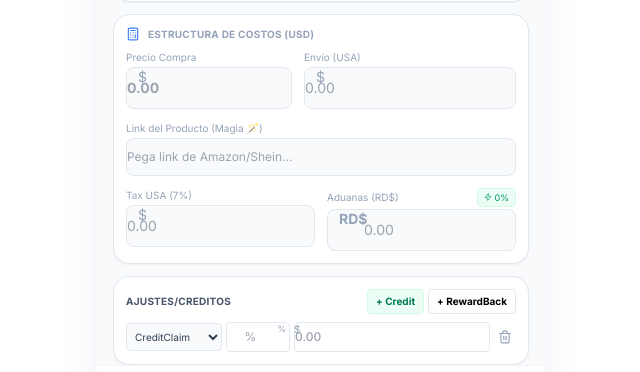
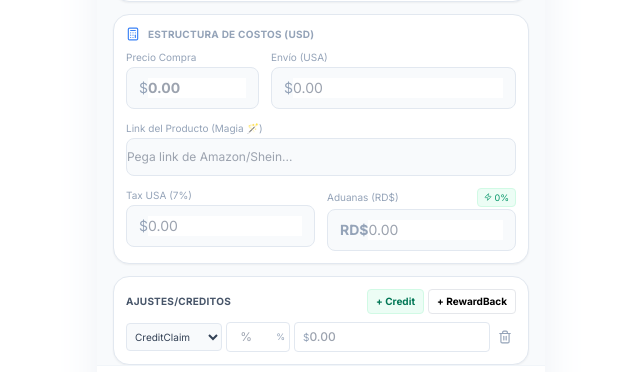
Before and after one commit to koaz-12/kargo-app, a Next.js app: page /calculator in a window 1280 px wide. Both pictures are taken after a click on the button "+ Credit". Shown: the part 357-729 px from the top of the page, without its empty margins (319-959 px from the left). Built offline with nearby package versions, Linux system fonts and the light colour scheme; no server answers; the database is empty.

Commit message:
style(ui): refactor inputs to flexbox for perfect alignment

```diff
--- a/features/calculator/components/AdjustmentsSection.tsx
+++ b/features/calculator/components/AdjustmentsSection.tsx
@@ -43,22 +43,22 @@ export default function AdjustmentsSection({ formState, setters }: AdjustmentsSe
                             <option value="PRICE_ADJUSTMENT">Ajuste</option>
                             {/* Removed Invalid/Duplicate Options: PRICE_PROTECTION, REWARD_BACK (old label) */}
                         </select>
-                        <div className="relative w-16">
+                        <div className="w-16 flex items-center border border-slate-200 rounded px-1 py-1.5 bg-white focus-within:border-blue-500 transition-colors">
                             <input
                                 type="number"
                                 placeholder="%"
-                                className="w-full px-1 py-1.5 text-xs border border-slate-200 rounded focus:border-blue-500 outline-none text-center bg-white"
+                                className="w-full text-xs outline-none text-center bg-transparent"
                                 value={adj.percentage || ''}
                                 onChange={(e) => setters.updateAdjustment(adj.id, 'percentage', Number(e.target.value))}
                             />
-                            <span className="absolute right-1 top-1.5 text-[9px] text-slate-400">%</span>
+                            <span className="text-[9px] text-slate-400 ml-0.5">%</span>
                         </div>
-                        <div className="relative flex-1">
-                            <span className="absolute left-1.5 top-1.5 text-[10px] text-slate-400">$</span>
+                        <div className="flex-1 flex items-center border border-slate-200 rounded px-2 py-1.5 bg-white focus-within:border-blue-500 transition-colors">
+                            <span className="text-[10px] text-slate-400 mr-1">$</span>
                             <input
                                 type="number"
                                 placeholder="0.00"
-                                className="w-full pl-3 pr-2 py-1.5 text-xs border border-slate-200 rounded focus:border-blue-500 outline-none font-medium"
+                                className="w-full text-xs outline-none font-medium bg-transparent"
                                 value={adj.amount || ''}
                                 onChange={(e) => setters.updateAdjustment(adj.id, 'amount', Number(e.target.value))}
                             />
--- a/features/calculator/components/CostInputs.tsx
+++ b/features/calculator/components/CostInputs.tsx
@@ -32,13 +32,13 @@ export default function CostInputs({ formState, setters, onApplyDiscount, select
                 <div className="flex gap-3">
                     <div className="flex-1">
                         <label className="text-[10px] text-slate-400 block mb-0.5">Precio Compra</label>
-                        <div className="relative">
-                            <span className="absolute left-3 top-1/2 -translate-y-1/2 text-slate-400 text-sm">$</span>
+                        <div className="flex items-center bg-slate-50 border border-slate-200 rounded-lg px-3 py-2.5 focus-within:ring-2 focus-within:ring-blue-500 transition-all">
+                            <span className="text-slate-400 text-sm mr-2">$</span>
                             <input
                                 type="number"
                                 value={formState.buyPrice || ''}
                                 onChange={(e) => setters.setBuyPrice(Number(e.target.value))}
-                                className="w-full pl-6 pr-3 py-2.5 bg-slate-50 border border-slate-200 rounded-lg text-sm font-bold text-slate-900 outline-none focus:ring-2 focus:ring-blue-500 transition-all"
+                                className="w-full bg-transparent text-sm font-bold text-slate-900 outline-none"
                                 placeholder="0.00"
                             />
                         </div>
@@ -47,20 +47,20 @@ export default function CostInputs({ formState, setters, onApplyDiscount, select
                     {/* 2. Shipping */}
                     <div className="w-1/3">
                         <label className="text-[10px] text-slate-400 block mb-0.5">Envío (USA)</label>
-                        <div className="relative">
-                            <span className="absolute left-3 top-1/2 -translate-y-1/2 text-slate-400 text-sm">$</span>
+                        <div className="flex items-center bg-slate-50 border border-slate-200 rounded-lg px-3 py-2.5">
+                            <span className="text-slate-400 text-sm mr-2">$</span>
                             <input
                                 type="number"
                                 value={formState.shippingCost || ''}
                                 onChange={(e) => setters.setShippingCost(Number(e.target.value))}
-                                className="w-full pl-6 pr-2 py-2.5 bg-slate-50 border border-slate-200 rounded-lg text-sm text-slate-700 outline-none"
+                                className="w-full bg-transparent text-sm text-slate-700 outline-none"
                                 placeholder="0.00"
                             />
                         </div>
                     </div>
                 </div>
 
-                {/* 3. Helper Row: Product Link & Shipping Markup */}
+                {/* 3. Helper Row... (Skipped in this chunk, doing contiguous block edits)*/}
                 <div className="grid grid-cols-[1fr_auto] gap-3">
                     {/* Product URL (Magic Paste) */}
                     <div className="relative">
@@ -81,13 +81,13 @@ export default function CostInputs({ formState, setters, onApplyDiscount, select
                     {/* Tax USA (7%) */}
                     <div className="flex-1">
                         <label className="text-[10px] text-slate-400 block mb-0.5">Tax USA (7%)</label>
-                        <div className="relative">
-                            <span className="absolute left-3 top-1/2 -translate-y-1/2 text-slate-400 text-sm">$</span>
+                        <div className="flex items-center bg-slate-50 border border-slate-200 rounded-lg px-3 py-2.5">
+                            <span className="text-slate-400 text-sm mr-2">$</span>
                             <input
                                 type="number"
                                 value={formState.originTax || ''}
                                 onChange={(e) => setters.setOriginTax(Number(e.target.value))}
-                                className="w-full pl-6 pr-2 py-2.5 bg-slate-50 border border-slate-200 rounded-lg text-sm text-slate-700 outline-none"
+                                className="w-full bg-transparent text-sm text-slate-700 outline-none"
                                 placeholder="0.00"
                             />
                         </div>
@@ -106,13 +106,13 @@ export default function CostInputs({ formState, setters, onApplyDiscount, select
                                 <Zap size={8} /> 0%
                             </button>
                         </div>
-                        <div className="relative">
-                            <span className="absolute left-3 top-1/2 -translate-y-1/2 text-slate-400 text-sm font-bold">RD$</span>
+                        <div className="flex items-center bg-slate-50 border border-slate-200 rounded-lg px-3 py-2.5 focus-within:border-blue-400 transition-colors">
+                            <span className="text-slate-400 text-sm font-bold mr-2">RD$</span>
                             <input
                                 type="number"
                                 value={formState.taxCost || ''}
                                 onChange={(e) => setters.setTaxCost(Number(e.target.value))}
-                                className="w-full pl-9 pr-2 py-2.5 bg-slate-50 border border-slate-200 rounded-lg text-sm text-slate-700 outline-none focus:border-blue-400"
+                                className="w-full bg-transparent text-sm text-slate-700 outline-none"
                                 placeholder="0.00"
                             />
                         </div>
```
